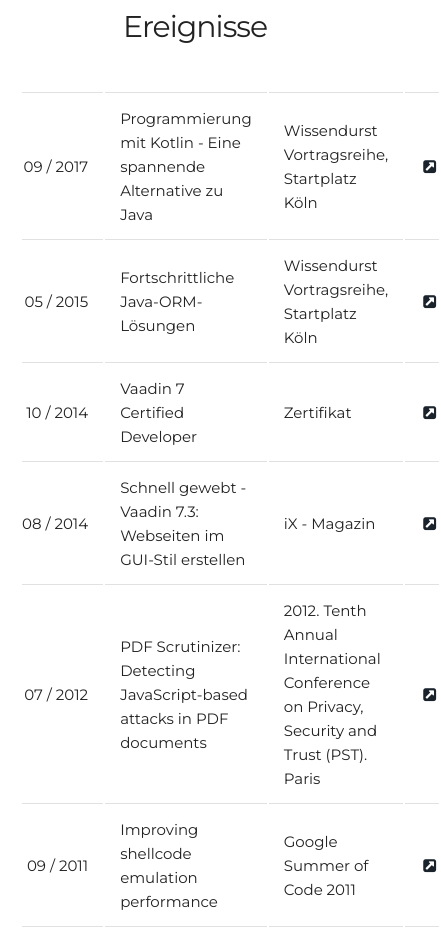
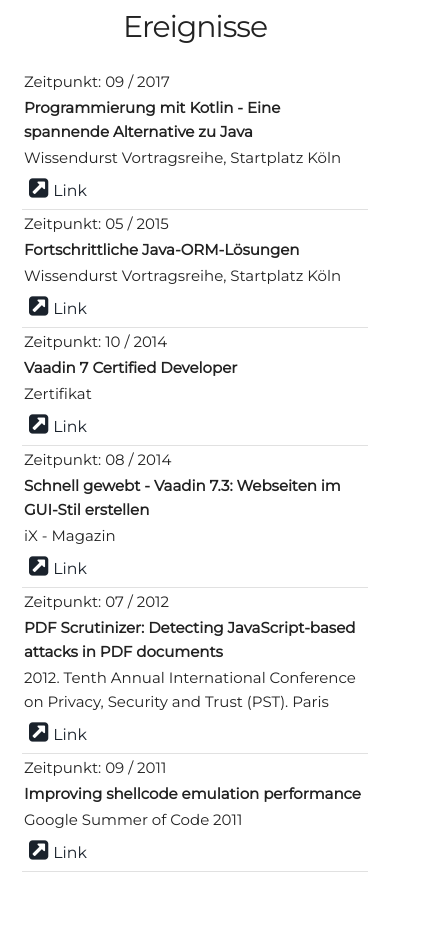
Before and after one commit to florianschmitt/florianschmitt.github.io, a plain HTML site: page index.html in a window 390 px wide. Shown: the part 3081-4026 px from the top of the page, 441 px wide, since content can reach past the window. Drawn offline with nearby package versions, Linux system fonts and the light colour scheme.

Commit message:
text justify, made activity table more responsive

```diff
--- a/index.html
+++ b/index.html
@@ -144,51 +144,44 @@
   <div class="section-header">
     <h3> Ereignisse </h3>
   </div>
-  <table class="u-full-width">
-    <thead>
-  <tr>
-    <th></th>
-    <th></th>
-    <th></th>
-    <th></th>
-  </tr>
-</thead>
+
+<table class="activitytable u-full-width">
 <tbody>
   <tr>
-    <td nowrap style="text-align:right">09 / 2017</td>
-    <td>Programmierung mit Kotlin - Eine spannende Alternative zu Java</td>
+    <td nowrap class="firstcolumn"><span class="timelabel">Zeitpunkt: </span>09 / 2017</td>
+    <td class="secondcolumn">Programmierung mit Kotlin - Eine spannende Alternative zu Java</td>
     <td>Wissendurst Vortragsreihe, Startplatz Köln</td>
-    <td><a href="https://www.explicatis.com/wissensdurst" target="_blank" rel="noopener"><i class="fa fa-external-link-square icon-link" aria-hidden="true"></i></a>
+    <td><a class="icon-link" href="https://www.explicatis.com/wissensdurst" target="_blank" rel="noopener"><i class="fa fa-external-link-square" aria-hidden="true"></i><span class="linktext">Link</span></a>
   </tr>
   <tr>
-    <td nowrap style="text-align:right">05 / 2015</td>
-    <td>Fortschrittliche Java-ORM-Lösungen</td>
+    <td nowrap class="firstcolumn"><span class="timelabel">Zeitpunkt: </span>05 / 2015</td>
+    <td class="secondcolumn">Fortschrittliche Java-ORM-Lösungen</td>
     <td>Wissendurst Vortragsreihe, Startplatz Köln</td>
-    <td><a href="https://www.explicatis.com/wissensdurst" target="_blank" rel="noopener"><i class="fa fa-external-link-square icon-link" aria-hidden="true"></i></a>
+    <td><a class="icon-link" href="https://www.explicatis.com/wissensdurst" target="_blank" rel="noopener"><i class="fa fa-external-link-square" aria-hidden="true"></i><span class="linktext">Link</span></a>
   </tr>
   <tr>
-    <td nowrap style="text-align:right">10 / 2014</td>
-    <td>Vaadin 7 Certified Developer</td>
+    <td nowrap class="firstcolumn"><span class="timelabel">Zeitpunkt: </span>10 / 2014</td>
+    <td class="secondcolumn">Vaadin 7 Certified Developer</td>
     <td>Zertifikat</td>
-    <td><a href="https://vaadin.com/certificate/-/view/638405beb2b9c49087cd14a30de9c6f4" target="_blank" rel="noopener"><i class="fa fa-external-link-square icon-link" aria-hidden="true"></i></a>
+    <td><a class="icon-link" href="https://vaadin.com/certificate/-/view/638405beb2b9c49087cd14a30de9c6f4" target="_blank" rel="noopener"><i class="fa fa-external-link-square" aria-hidden="true"></i><span class="linktext">Link</span></a>
   </tr>
   <tr>
-    <td nowrap style="text-align:right">08 / 2014</td>
-    <td>Schnell gewebt - Vaadin 7.3: Webseiten im GUI-Stil erstellen</td>
+    <td nowrap class="firstcolumn"><span class="timelabel">Zeitpunkt: </span>08 / 2014</td>
+    <td class="secondcolumn">Schnell gewebt - Vaadin 7.3: Webseiten im GUI-Stil erstellen</td>
     <td>iX - Magazin</td>
-    <td><a href="https://shop.heise.de/katalog/schnell-gewebt" target="_blank" rel="noopener"><i class="fa fa-external-link-square icon-link" aria-hidden="true"></i></a>
+    <td><a class="icon-link" href="https://shop.heise.de/katalog/schnell-gewebt" target="_blank" rel="noopener"><i class="fa fa-external-link-square" aria-hidden="true"></i><span class="linktext">Link</span></a>
   </tr>
   <tr>
-    <td nowrap style="text-align:right">07 / 2012</td>
-    <td>PDF Scrutinizer: Detecting JavaScript-based attacks in PDF documents</td>
+    <td nowrap class="firstcolumn"><span class="timelabel">Zeitpunkt: </span>07 / 2012</td>
+    <td class="secondcolumn">PDF Scrutinizer: Detecting JavaScript-based attacks in PDF documents</td>
     <td>2012. Tenth Annual International Conference on Privacy, Security and Trust (PST). Paris</td>
-    <td><a href="http://ieeexplore.ieee.org/abstract/document/6297926/" target="_blank" rel="noopener"><i class="fa fa-external-link-square icon-link" aria-hidden="true"></i></a>
+    <td><a class="icon-link" href="http://ieeexplore.ieee.org/abstract/document/6297926/" target="_blank" rel="noopener"><i class="fa fa-external-link-square" aria-hidden="true"></i><span class="linktext">Link</span></a>
   </tr>
   <tr>
-    <td nowrap style="text-align:right">09 / 2011</td>
-    <td>Improving shellcode emulation performance</td>
+    <td nowrap class="firstcolumn"><span class="timelabel">Zeitpunkt: </span>09 / 2011</td>
+    <td class="secondcolumn">Improving shellcode emulation performance</td>
     <td>Google Summer of Code 2011</td>
-    <td><a href="http://www.honeynet.org/gsoc2011/slot12" target="_blank" rel="noopener"><i class="fa fa-external-link-square icon-link" aria-hidden="true"></i></a>
+    <td><a class="icon-link" href="http://www.honeynet.org/gsoc2011/slot12" target="_blank" rel="noopener"><i class="fa fa-external-link-square" aria-hidden="true"></i><span class="linktext">Link</span></a>
   </tr>
 </tbody>
 
```
Also changed, not shown: about/index.html (+1 -0 lines), project1/index.html (+2 -1 lines), projectconnection/index.html (+2 -1 lines), projectevita/index.html (+2 -1 lines), projects/index.html (+6 -6 lines), assets/css/main.css.
